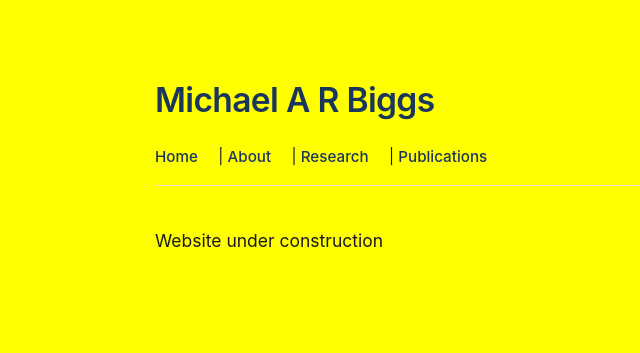
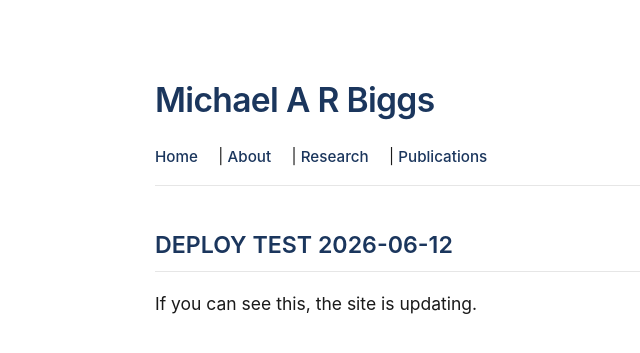
Before and after one commit to MichaelARBiggs/MichaelARBiggs.github.io, a Jekyll site: the page built from index.md, in a window 1280 px wide. Shown: the top 353 px of the page, without its empty margins (55-695 px from the left). Built offline with Jekyll 4.4.1, drawn with Linux system fonts in a browser that asks for light colours.

Commit message:
Update index.md

```diff
--- a/index.md
+++ b/index.md
@@ -3,10 +3,6 @@ layout: default
 title: Home
 ---
 
-<style>
-body {
-  background: yellow !important;
-}
-</style>
+## DEPLOY TEST 2026-06-12
 
-Website under construction
+If you can see this, the site is updating.
```
